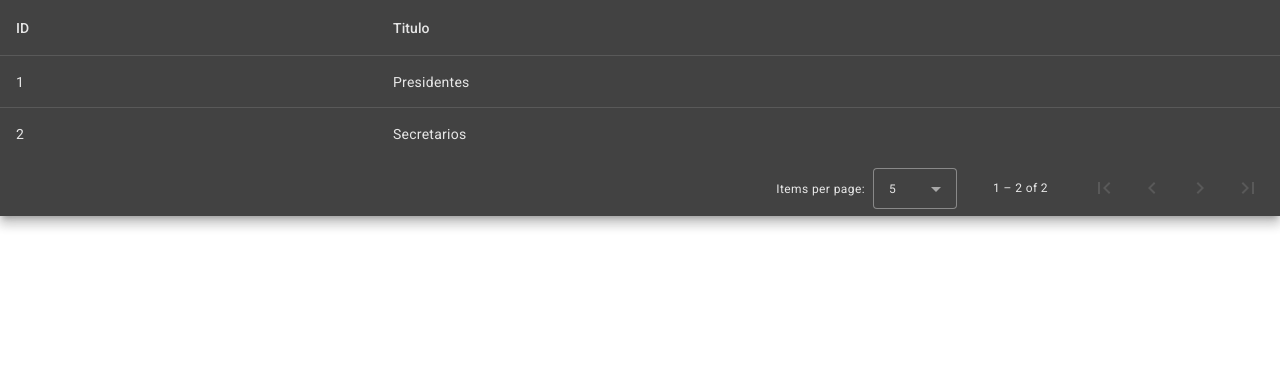
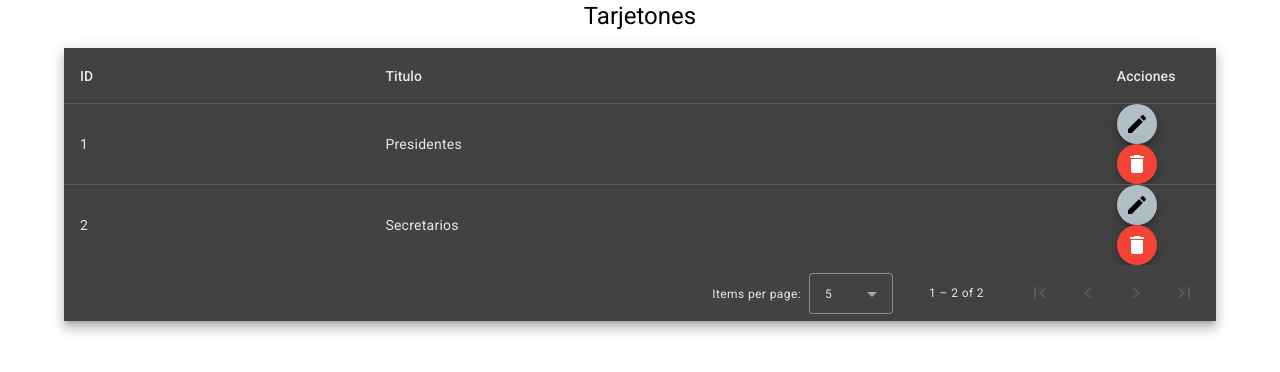
Before and after one commit to noesrichard/sistema-electoral, an Angular app: page / in a window 1280 px wide. Shown: the top 372 px of the page. Built offline with nearby package versions, Linux system fonts and the light colour scheme.

Commit message:
Basic crud componente

```diff
--- a/src/app/app.component.html
+++ b/src/app/app.component.html
@@ -1,4 +1 @@
-<app-table
-  [rows]="rows"
-  [columns]="columns"
-></app-table>
+<app-tarjetones></app-tarjetones>
--- /dev/null
+++ b/src/app/components/basic-crud/basic-crud.component.css
@@ -0,0 +1,4 @@
+
+.mat-column-actions{
+  width: 10% !important;
+}
--- /dev/null
+++ b/src/app/components/basic-crud/basic-crud.component.html
@@ -0,0 +1,45 @@
+<div class="mat-elevation-z8">
+  <table mat-table [dataSource]="dataSource">
+
+
+    <ng-container
+      matColumnDef="{{ column.property }}"
+      *ngFor="let column of columns"
+    >
+      <th mat-header-cell *matHeaderCellDef>{{ column.label }}</th>
+      <td mat-cell *matCellDef="let element">{{ element[column.property] }}</td>
+    </ng-container>
+
+    <ng-container matColumnDef="actions" class="actions">
+      <th mat-header-cell *matHeaderCellDef>Acciones</th>
+      <td mat-cell *matCellDef="let row">
+        <button
+          mat-mini-fab
+          color="accent"
+          (click)="handleEdit(row)"
+        >
+          <mat-icon>edit</mat-icon>
+        </button>
+        &nbsp;
+        <button
+          mat-mini-fab
+          color="warn"
+          (click)="handleDelete(row)"
+        >
+          <mat-icon>delete</mat-icon>
+        </button>
+      </td>
+    </ng-container>
+
+    <tr mat-header-row *matHeaderRowDef="properties"></tr>
+    <tr style="cursor: pointer" mat-row *matRowDef="let row; columns: properties" (click)="handleRowClick(row)"></tr>
+
+  </table>
+
+  <mat-paginator
+    [pageSizeOptions]="[5, 10, 20]"
+    showFirstLastButtons
+    aria-label="Select page of periodic elements"
+  >
+  </mat-paginator>
+</div>
--- /dev/null
+++ b/src/app/components/basic-crud/basic-crud.component.ts
@@ -0,0 +1,34 @@
+import { Component, EventEmitter, Output } from '@angular/core';
+import { TableComponent } from '../table/table.component';
+
+@Component({
+  selector: 'app-basic-crud',
+  templateUrl: './basic-crud.component.html',
+  styleUrls: ['./basic-crud.component.css'],
+})
+export class BasicCrudComponent extends TableComponent {
+
+  @Output() onDelete: EventEmitter<any> = new EventEmitter();
+  @Output() onEdit: EventEmitter<any> = new EventEmitter();
+  @Output() onRowClick: EventEmitter<any> = new EventEmitter();
+
+  override setProperties(): void {
+    this.columns.forEach((e) => {
+      this.properties.push(e.property);
+    });
+    this.properties.push('actions')
+  }
+
+  handleEdit(row: any): void{
+    this.onEdit.emit(row);
+  }
+
+  handleDelete(row: any): void{
+    this.onDelete.emit(row);
+  }
+
+  handleRowClick(row: any): void{
+    this.onRowClick.emit(row);
+  }
+
+}
--- /dev/null
+++ b/src/app/views/tarjetones/tarjetones.component.css
@@ -0,0 +1,12 @@
+.main-container{
+  width: 100vw;
+  display: flex;
+  flex-direction: column;
+  justify-content: center;
+  align-items: center;
+}
+
+.table-container{
+  width: 90vw;
+  background: pink;
+}
--- /dev/null
+++ b/src/app/views/tarjetones/tarjetones.component.html
@@ -0,0 +1,6 @@
+<div class="main-container">
+  <h1>Tarjetones</h1>
+  <div class="table-container">
+    <app-basic-crud [rows]="rows" [columns]="columns"></app-basic-crud>
+  </div>
+</div>
--- /dev/null
+++ b/src/app/views/tarjetones/tarjetones.component.ts
@@ -0,0 +1,14 @@
+import { Component } from '@angular/core';
+import { Column } from 'src/app/components/table/table.component';
+import { TARJETONCOLUMNS, TARJETONES } from 'src/entities/tarjeton';
+
+@Component({
+  selector: 'app-tarjetones',
+  templateUrl: './tarjetones.component.html',
+  styleUrls: ['./tarjetones.component.css']
+})
+export class TarjetonesComponent {
+  title = 'sistema-electoral';
+  rows: any[] = TARJETONES;
+  columns: Column[] = TARJETONCOLUMNS;
+}
```
Also changed, not shown: src/app/app.module.ts (+9 -1 lines).
